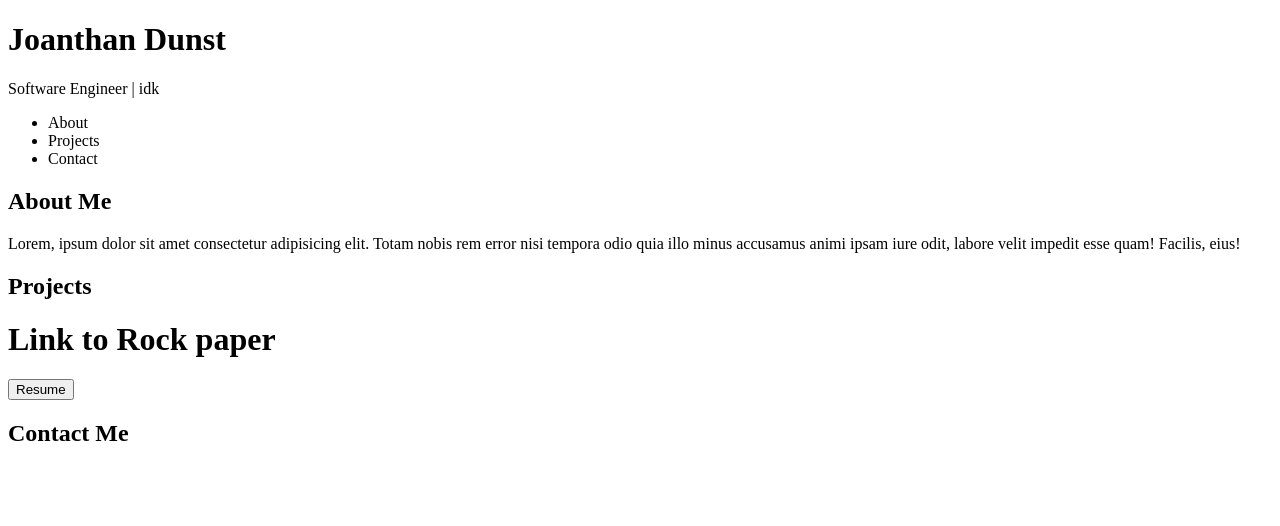
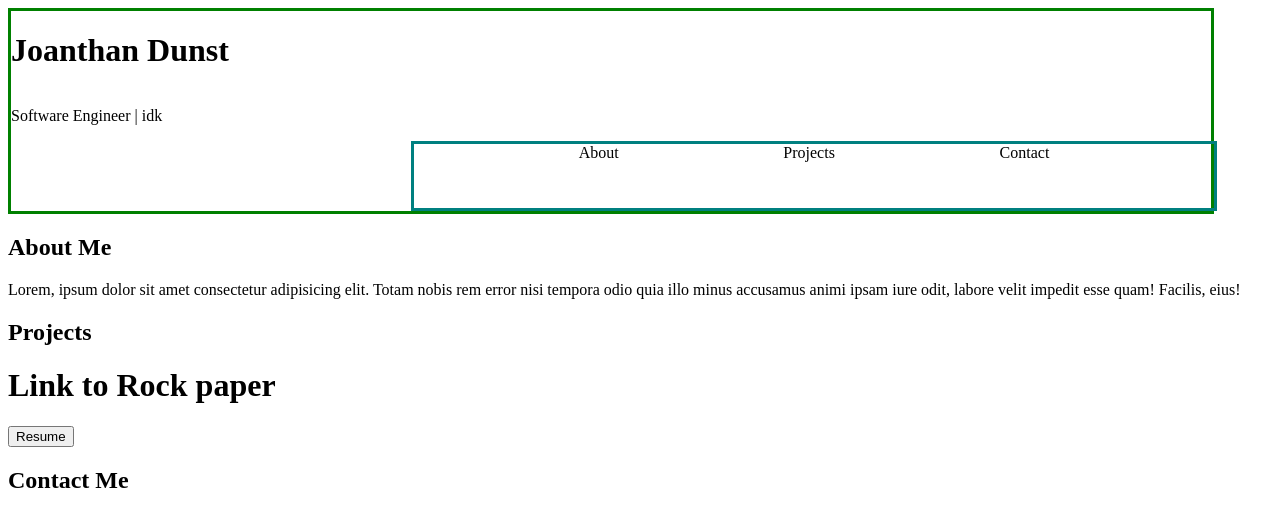
Before and after one commit to JohnDunst/projecttwo, a React (Create React App) app: page / in a window 1280 px wide. Shown: the top 526 px of the page. Built offline with nearby package versions, Linux system fonts and the light colour scheme.

Commit message:
css header

```diff
--- a/src/App.js
+++ b/src/App.js
@@ -4,6 +4,7 @@ import About from './components/About';
 import Projects from './components/Projects';
 import Contact from './components/Contact';
 import Resume from './components/Resume';
+import './style.css'
 
 const App = () => {
   return (
--- a/src/components/Header.jsx
+++ b/src/components/Header.jsx
@@ -1,28 +1,29 @@
 import React from 'react';
+
+
 
 
 const Header = () => {
   return (
-    <header>
-
+ <div className= "navContainer">
       <h1>Joanthan Dunst</h1>
       <p>Software Engineer | idk</p>
 
-<nav>
-<ul>
-  <li>
+  <div className='scrollContainer'>
+
     <div className="#about">About  </div>
-  </li>
-  <li>
+
+
     <div className="#projects">Projects</div>
-  </li>
-  <li>
+
     <div className="#contact">Contact</div>
-  </li>
 
-</ul>
-</nav>
-</header>
+ </div>
+
+</div>
+
+
+
 
   );
 };
--- a/src/style.css
+++ b/src/style.css
@@ -0,0 +1,16 @@
+.navContainer{
+    border: solid green;
+    width:1200px;
+    height: 200px;
+    display: flex;
+    flex-direction: column;
+}
+.scrollContainer{
+    border: solid teal;
+    width: 800px;
+    height: 100px;
+    display: flex;
+    justify-content: space-evenly;
+    flex-direction: row;
+    margin-left: 400px;
+}
```
